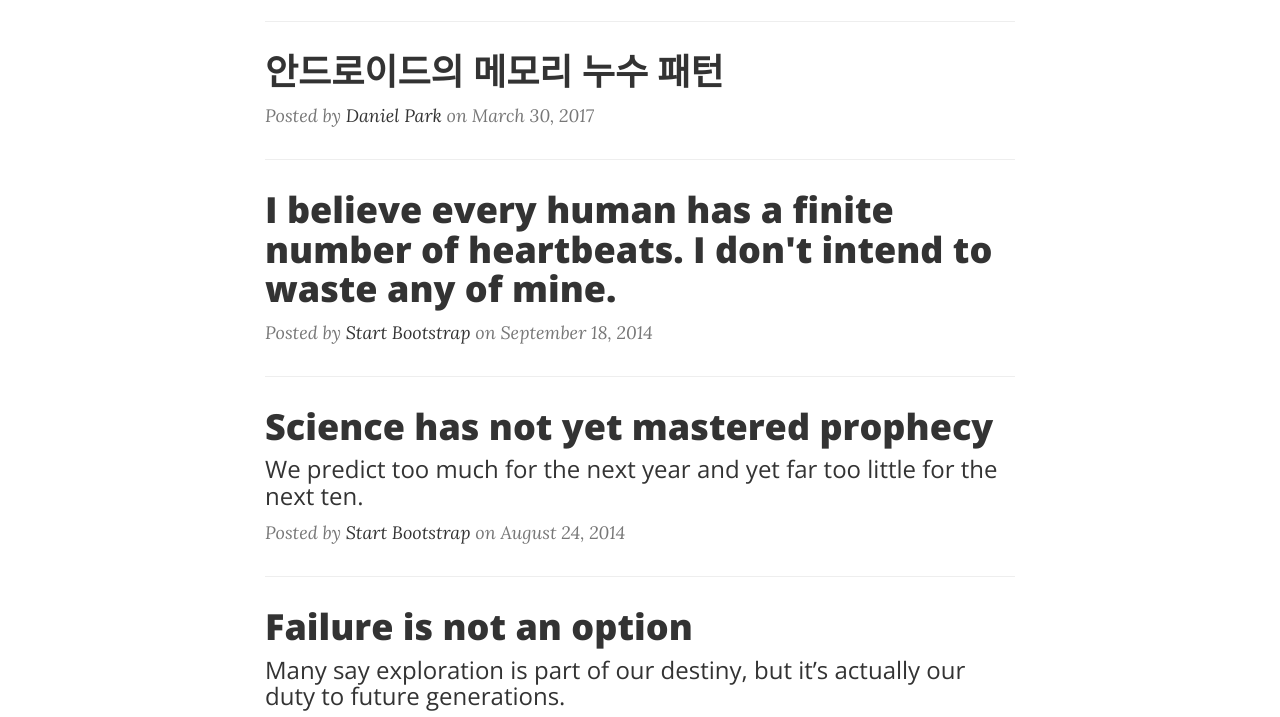
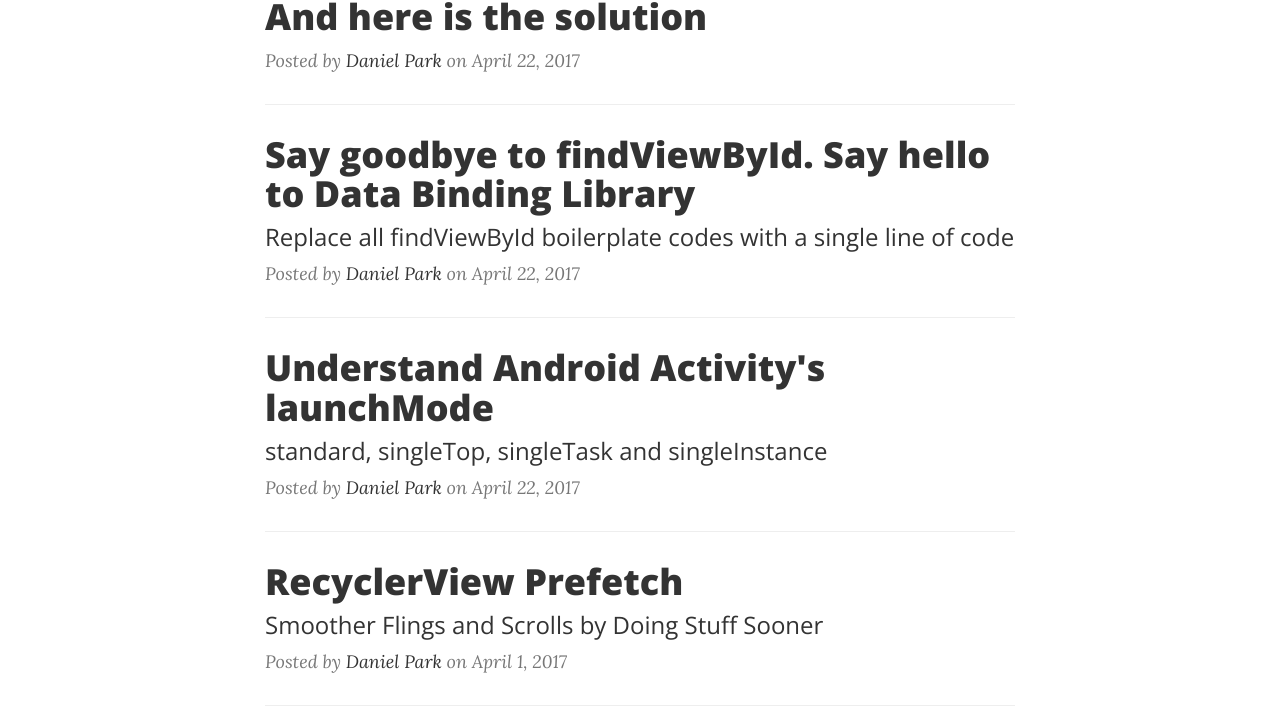
Before and after one commit to DanielWorld/danielworld.github.io, a website: page index.html in a window 1280 px wide. Shown: the part 650-1367 px from the top of the page. Drawn offline with nearby package versions, Linux system fonts and the light colour scheme.

Commit message:
update index

```diff
--- a/index.html
+++ b/index.html
@@ -87,6 +87,39 @@
     <div class="container">
         <div class="row">
             <div class="col-lg-8 col-lg-offset-2 col-md-10 col-md-offset-1">
+                <div class="post-preview">
+                    <a href="https://inthecheesefactory.com/blog/how-to-share-access-to-file-with-fileprovider-on-android-nougat/en">
+                        <h2 class="post-title">
+                            file:// scheme is now not allowed to be attached with Intent on targetSdkVersion 24 (Android Nougat). And here is the solution
+                        </h2>
+                    </a>
+                    <p class="post-meta">Posted by <a href="#">Daniel Park</a> on April 22, 2017</p>
+                </div>
+                <hr>
+                <div class="post-preview">
+                    <a href="https://inthecheesefactory.com/blog/say-goodbye-to-findviewbyid-with-data-binding-library/en">
+                        <h2 class="post-title">
+                            Say goodbye to findViewById. Say hello to Data Binding Library
+                        </h2>
+                        <h3 class="post-subtitle">
+                            Replace all findViewById boilerplate codes with a single line of code
+                        </h3>
+                    </a>
+                    <p class="post-meta">Posted by <a href="#">Daniel Park</a> on April 22, 2017</p>
+                </div>
+                <hr>
+                <div class="post-preview">
+                    <a href="https://inthecheesefactory.com/blog/understand-android-activity-launchmode/en">
+                        <h2 class="post-title">
+                            Understand Android Activity's launchMode
+                        </h2>
+                        <h3 class="post-subtitle">
+                            standard, singleTop, singleTask and singleInstance
+                        </h3>
+                    </a>
+                    <p class="post-meta">Posted by <a href="#">Daniel Park</a> on April 22, 2017</p>
+                </div>
+                <hr>
                 <div class="post-preview">
                     <a href="post2.html">
                         <h2 class="post-title">
```
